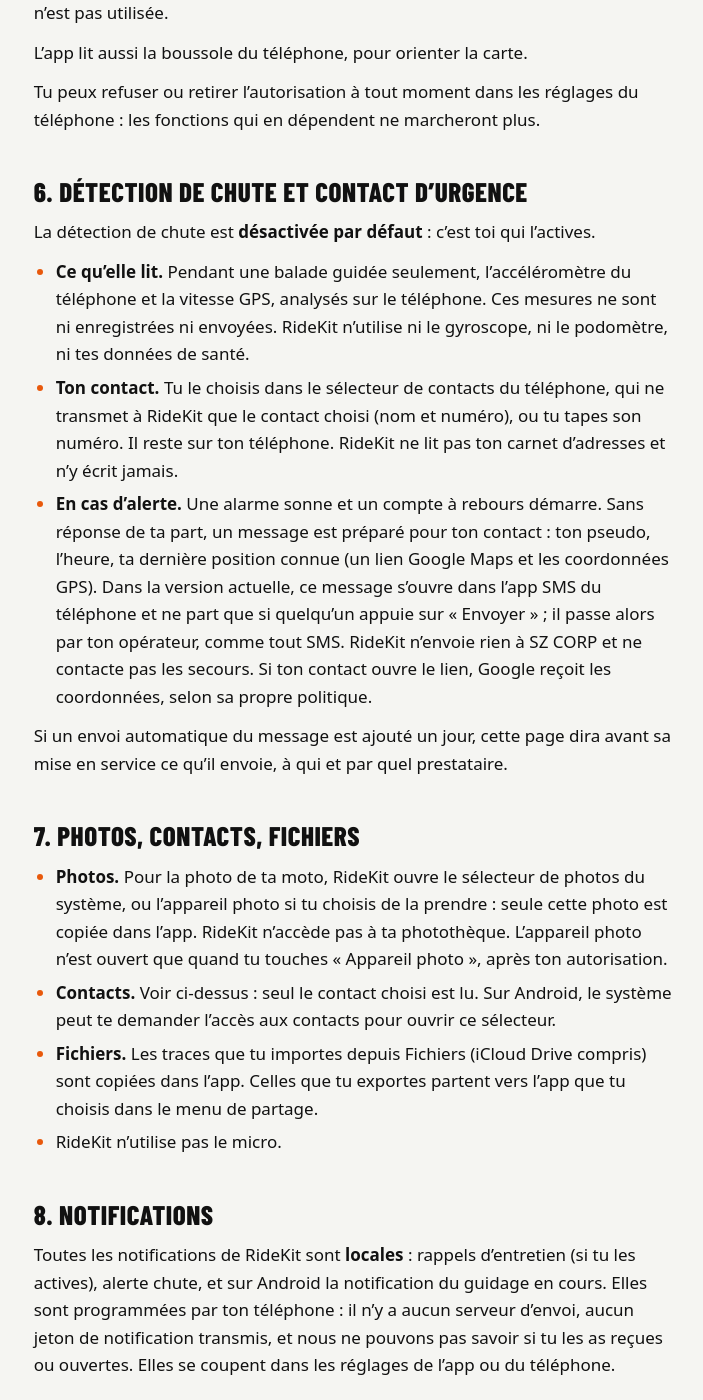
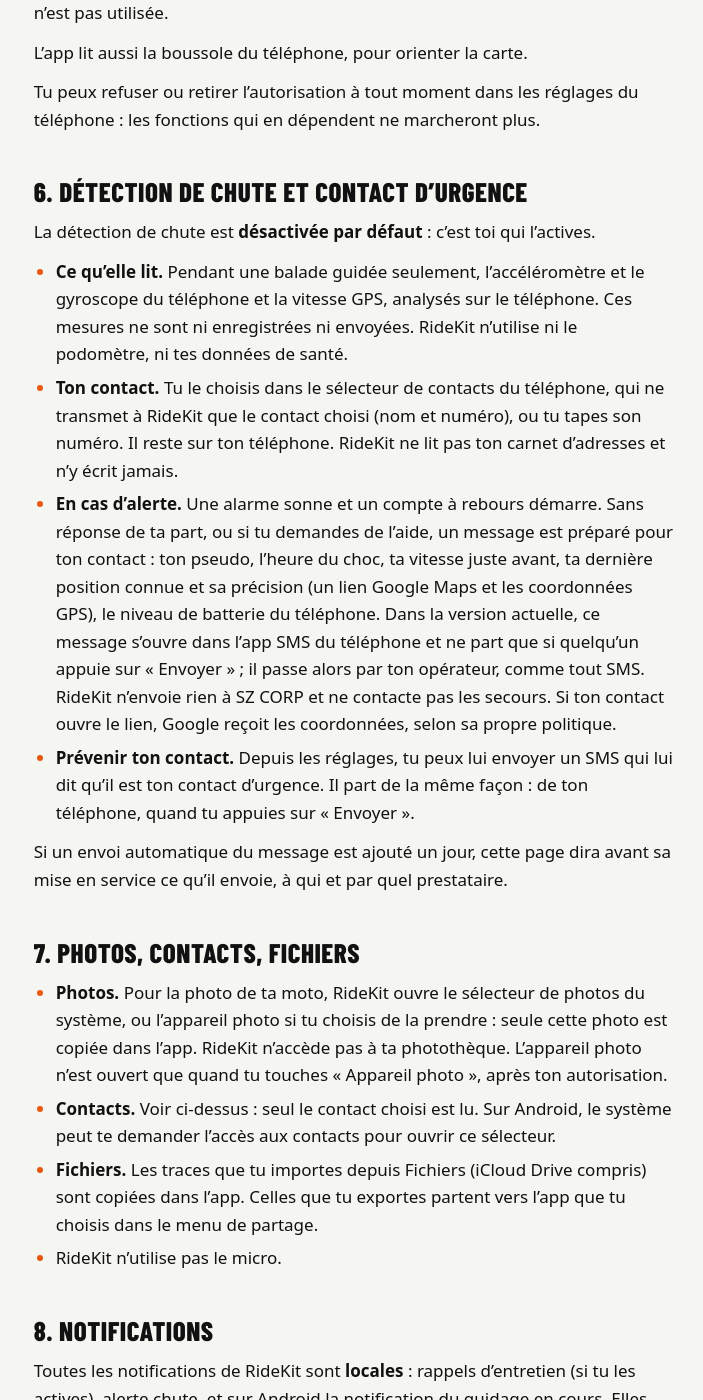
Before and after one commit to Ya6n93/ridekit-site, a Jekyll site: the page built from confidentialite.md, in a window 1280 px wide and 1400 px high, scrolled down 4594 px. Shown: the whole window, without its empty margins (286-989 px from the left). Built offline with Jekyll 4.4.1, drawn with Linux system fonts in a browser that asks for light colours.

Commit message:
Détection de chute: the gyroscope read too, what the alert's SMS holds, the alarm at the phone's volume
- Confidentialité / Privacy: the accelerometer and the gyroscope (no longer "ni le gyroscope"); the message prepared
  for the contact now holds the impact's time, the speed just before, the position and its precision, the battery
  level, and goes the same way when the rider asks for help; the SMS telling the contact they were chosen.
- Conditions / Terms: the alarm rings at the phone's volume.

Co-Authored-By: Claude Opus 5.5 (1M context) <noreply@anthropic.com>

```diff
--- a/confidentialite.md
+++ b/confidentialite.md
@@ -141,21 +141,26 @@ téléphone : les fonctions qui en dépendent ne marcheront plus.
 
 La détection de chute est **désactivée par défaut** : c'est toi qui l'actives.
 
-- **Ce qu'elle lit.** Pendant une balade guidée seulement, l'accéléromètre du
-  téléphone et la vitesse GPS, analysés sur le téléphone. Ces mesures ne sont ni
-  enregistrées ni envoyées. RideKit n'utilise ni le gyroscope, ni le podomètre, ni
-  tes données de santé.
+- **Ce qu'elle lit.** Pendant une balade guidée seulement, l'accéléromètre et le
+  gyroscope du téléphone et la vitesse GPS, analysés sur le téléphone. Ces mesures ne
+  sont ni enregistrées ni envoyées. RideKit n'utilise ni le podomètre, ni tes données
+  de santé.
 - **Ton contact.** Tu le choisis dans le sélecteur de contacts du téléphone, qui ne
   transmet à RideKit que le contact choisi (nom et numéro), ou tu tapes son numéro.
   Il reste sur ton téléphone. RideKit ne lit pas ton carnet d'adresses et n'y écrit
   jamais.
 - **En cas d'alerte.** Une alarme sonne et un compte à rebours démarre. Sans réponse
-  de ta part, un message est préparé pour ton contact : ton pseudo, l'heure, ta
-  dernière position connue (un lien Google Maps et les coordonnées GPS). Dans la
-  version actuelle, ce message s'ouvre dans l'app SMS du téléphone et ne part que
-  si quelqu'un appuie sur « Envoyer » ; il passe alors par ton opérateur, comme tout
-  SMS. RideKit n'envoie rien à SZ CORP et ne contacte pas les secours. Si ton contact
-  ouvre le lien, Google reçoit les coordonnées, selon sa propre politique.
+  de ta part, ou si tu demandes de l'aide, un message est préparé pour ton contact :
+  ton pseudo, l'heure du choc, ta vitesse juste avant, ta dernière position connue et
+  sa précision (un lien Google Maps et les coordonnées GPS), le niveau de batterie du
+  téléphone. Dans la version actuelle, ce message s'ouvre dans l'app SMS du téléphone
+  et ne part que si quelqu'un appuie sur « Envoyer » ; il passe alors par ton
+  opérateur, comme tout SMS. RideKit n'envoie rien à SZ CORP et ne contacte pas les
+  secours. Si ton contact ouvre le lien, Google reçoit les coordonnées, selon sa
+  propre politique.
+- **Prévenir ton contact.** Depuis les réglages, tu peux lui envoyer un SMS qui lui
+  dit qu'il est ton contact d'urgence. Il part de la même façon : de ton téléphone,
+  quand tu appuies sur « Envoyer ».
 
 Si un envoi automatique du message est ajouté un jour, cette page dira avant sa mise
 en service ce qu'il envoie, à qui et par quel prestataire.
```
Also changed, not shown: conditions.md (+2 -1 lines), en/privacy.md (+14 -10 lines), en/terms.md (+3 -2 lines).
